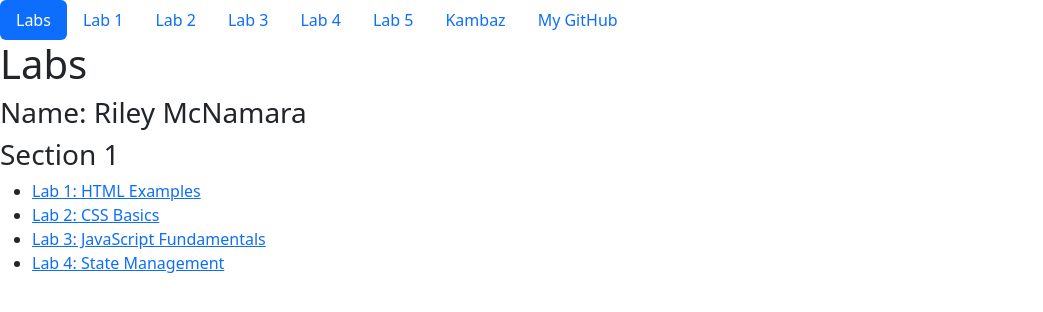
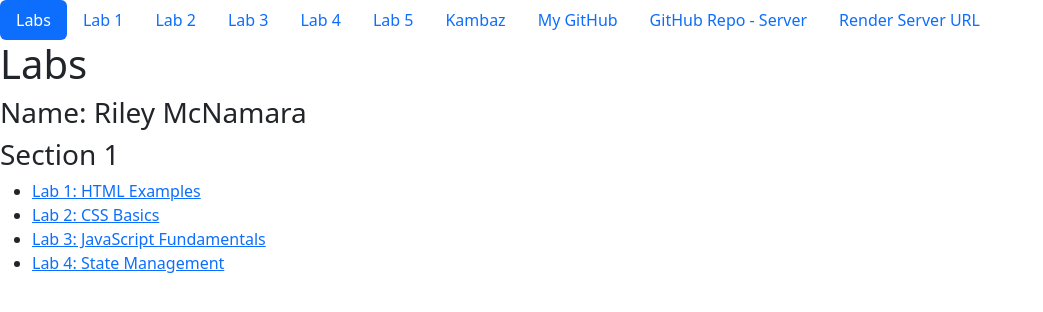
Before and after one commit to rjmcnamara10/kambaz-next-js, a Next.js app: page /Labs in a window 1280 px wide. Shown: the top 312 px of the page, without its empty margins (0-1043 px from the left). Built offline with nearby package versions, Linux system fonts and the light colour scheme.

Commit message:
adding server links

```diff
--- a/app/Labs/TOC.tsx
+++ b/app/Labs/TOC.tsx
@@ -46,6 +46,16 @@ export default function TOC() {
           My GitHub
         </NavLink>
       </NavItem>
+      <NavItem>
+        <NavLink href="https://github.com/rjmcnamara10/kambaz-node-server-app">
+          GitHub Repo - Server
+        </NavLink>
+      </NavItem>
+      <NavItem>
+        <NavLink href="https://kambaz-node-server-app-vkm8.onrender.com">
+          Render Server URL
+        </NavLink>
+      </NavItem>
     </Nav>
   );
 }
```
